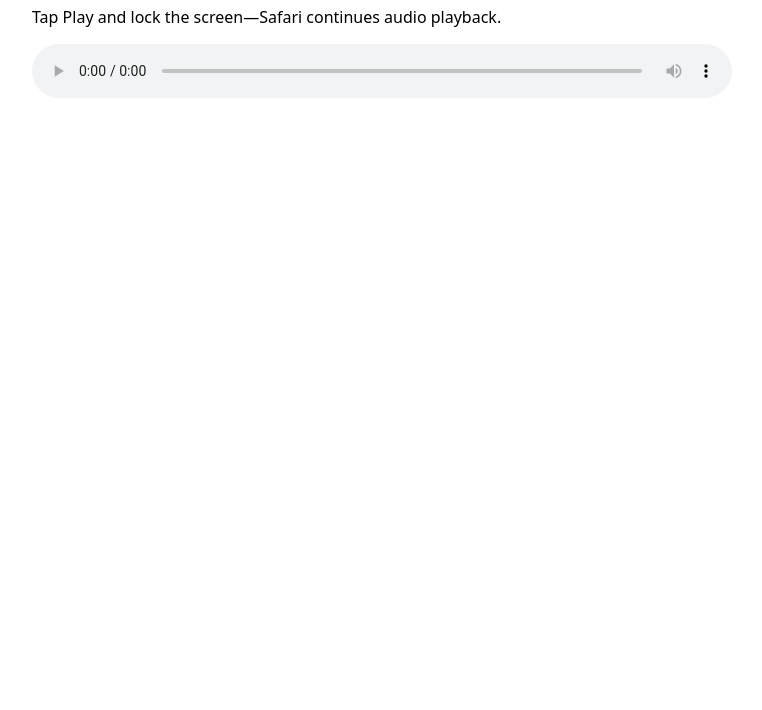
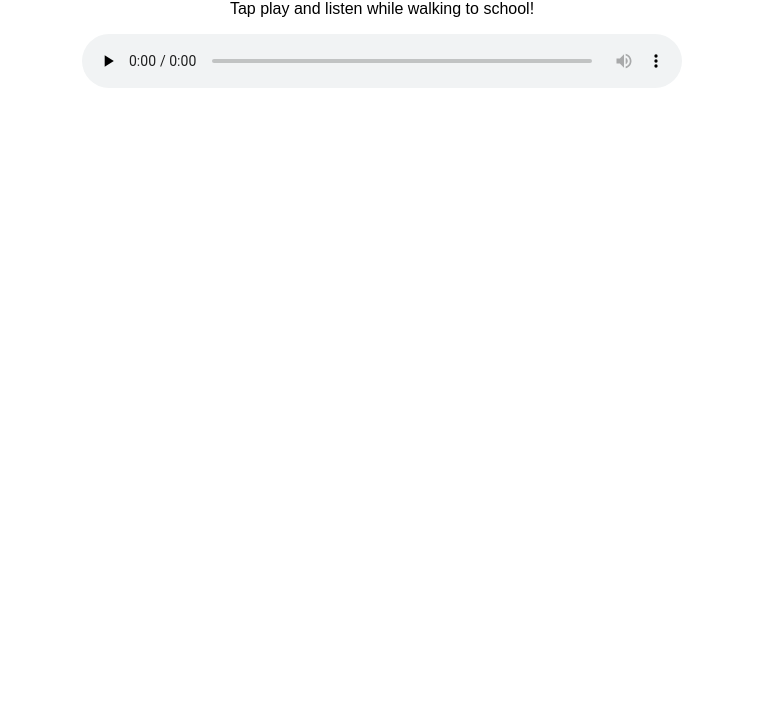
Before and after one commit to AndrewDionne/DalesGerman, a plain HTML site: page index.html in a window 1280 px wide. Shown: the part 90-800 px from the top of the page, without its empty margins (258-1020 px from the left). Drawn offline with Linux system fonts and the light colour scheme.

Commit message:
fix audio path

```diff
--- a/index.html
+++ b/index.html
@@ -1,17 +1,16 @@
 
 <!DOCTYPE html>
-<html>
+<html lang="en">
 <head>
-  <meta charset="utf-8">
+  <meta charset="UTF-8">
+  <meta name="viewport" content="width=device-width, initial-scale=1.0">
   <title>German Audio Practice</title>
-  <meta name="viewport" content="width=device-width, initial-scale=1">
 </head>
-<body style="font-family: system-ui; max-width: 700px; margin: 2rem auto; padding: 0 1rem;">
+<body style="font-family: Arial, sans-serif; max-width: 600px; margin: 2rem auto; text-align: center;">
   <h1>German Audio Practice</h1>
-  <p>Tap Play and lock the screen—Safari continues audio playback.</p>
+  <p>Tap play and listen while walking to school!</p>
   <audio controls preload="none" style="width:100%">
-    https://raw.githubusercontent.com/<username>/<repo>/main/german_answers_all.mp3
-    Your browser does not support the audio element.
+    <source src="german_answers_all.mp3" typeoes not support the audio element.
   </audio>
 </body>
 </html>
```
